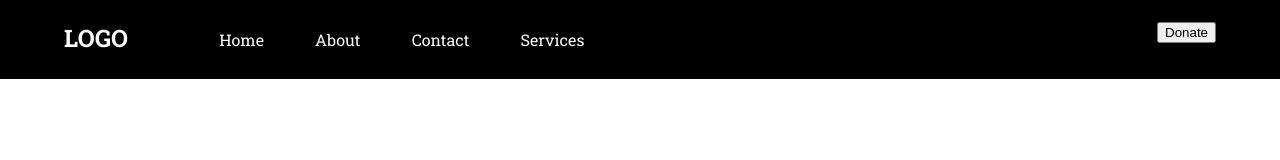
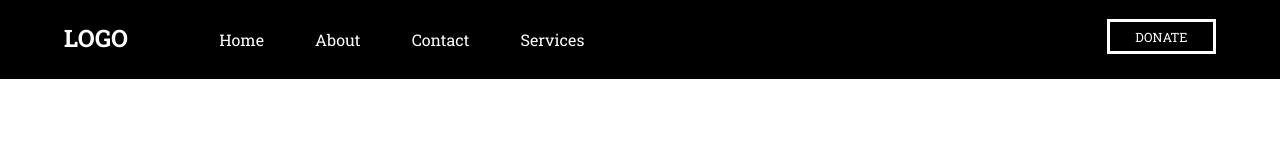
Before and after one commit to samip-gyawali/menu-bars, a plain HTML site: page index.html in a window 1280 px wide. Drawn offline with Linux system fonts and the light colour scheme.

Commit message:
customized the DONATE button for type-1 menu

```diff
--- a/css/style.css
+++ b/css/style.css
@@ -53,5 +53,19 @@ nav{
 }
 
 .type-1 .button .btn{
-    margin: .75vw 0;
+    margin: .5vw 0;
+    padding: .5vw 2vw;
+    border: 3.5px solid #fff;
+    background: transparent;
+    color: #fff;
+    font-size: 1vw;
+    text-transform: uppercase;
+    transition: 0.3s;
+    cursor: pointer;
+    font-family: 'Roboto Slab',serif;
 }
+
+.type-1 .button .btn:hover{
+    background: #fff;
+    color: #000;
+}
```
